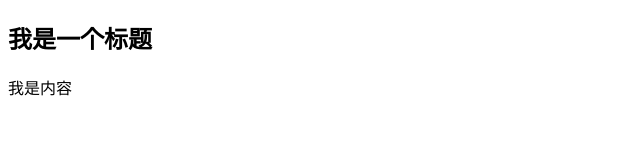
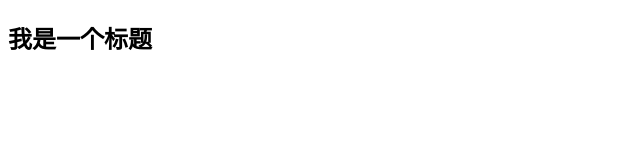
Before and after one commit to chy0122/githun-test1, a plain HTML site: page index.html in a window 1280 px wide. Shown: the whole page, without its empty margins (0-640 px from the left). Drawn offline with Linux system fonts and the light colour scheme.

Commit message:
删除了index的部分内容

```diff
--- a/index.html
+++ b/index.html
@@ -8,6 +8,5 @@
   </head>
   <body>
     <h2>我是一个标题</h2>
-    <p>我是内容</p>
   </body>
 </html>
```
